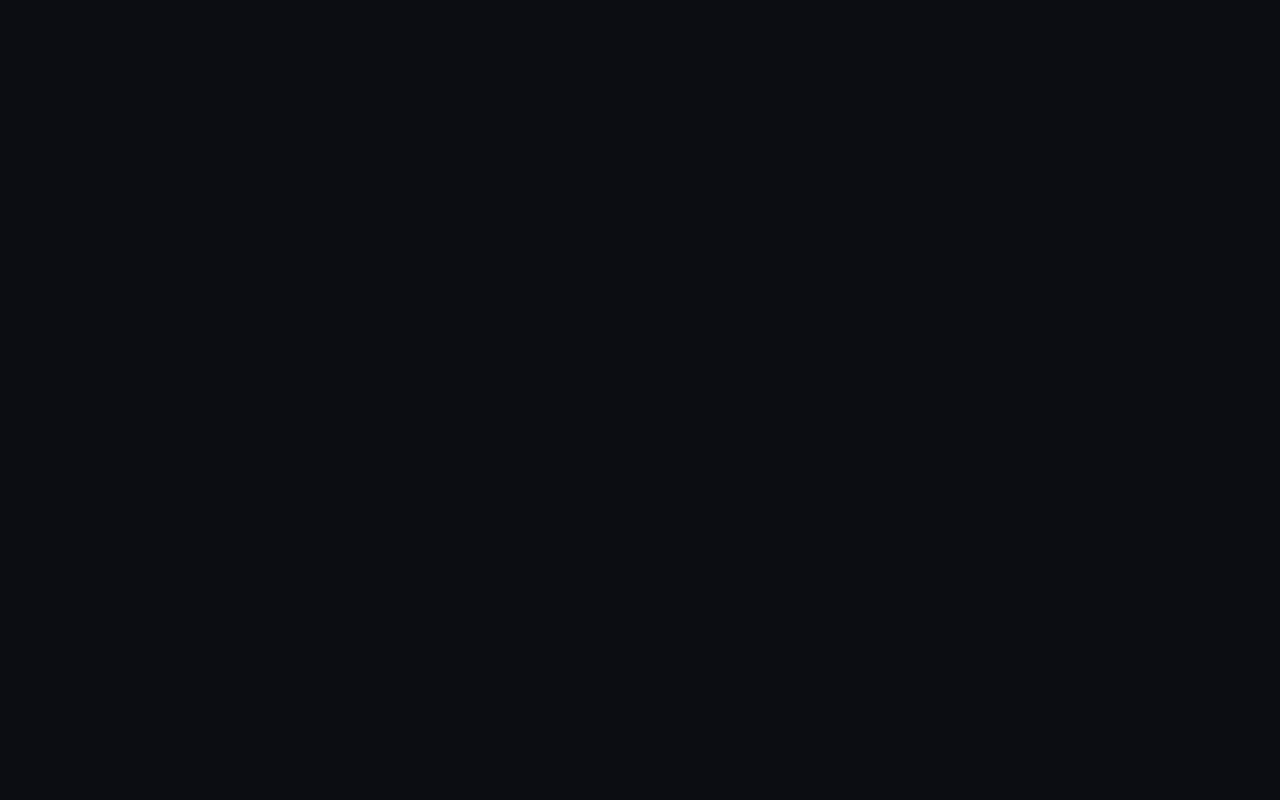
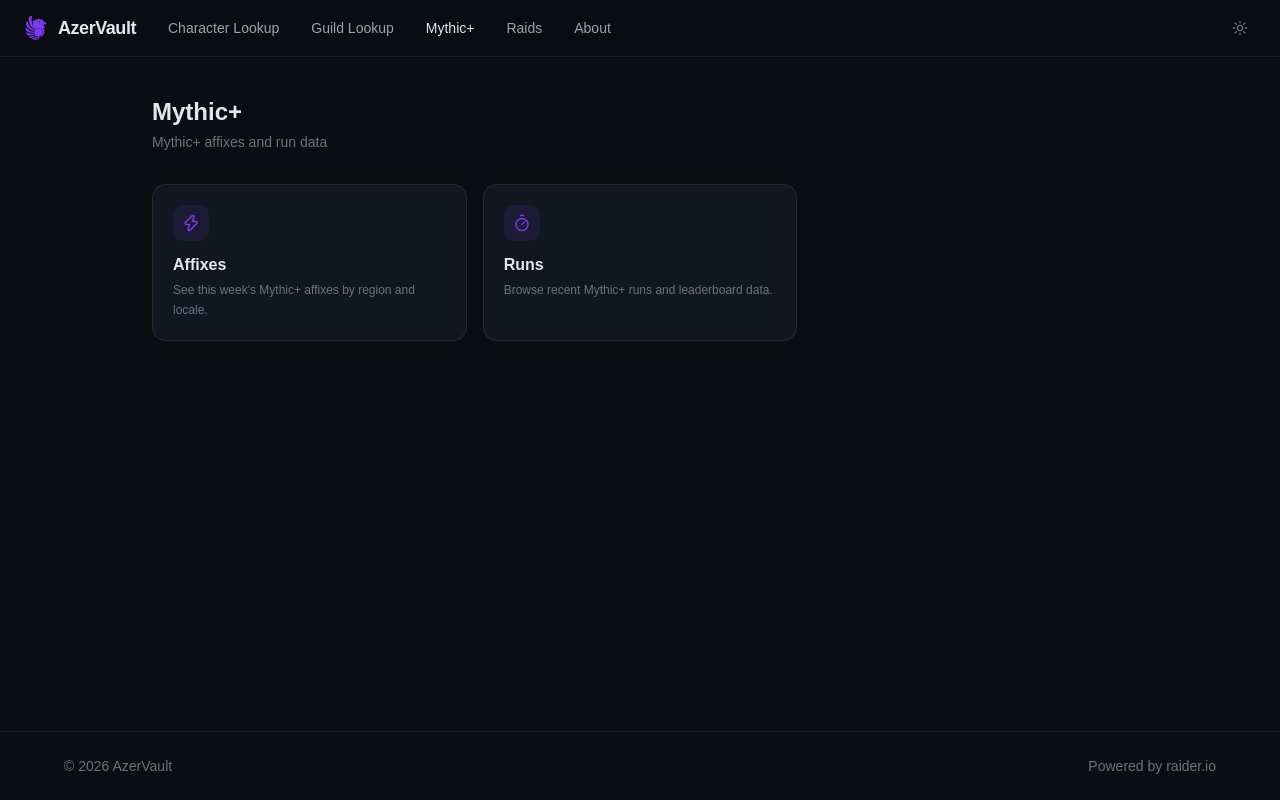
Before and after one commit to staylan123/AzerVault, a React (Vite) app: page /mythic-plus in a window 1280 px wide. Before the commit this address had no page. Built offline with nearby package versions, Linux system fonts and the light colour scheme.

Commit message:
separate affix page into nested mythic page

```diff
--- a/src/App.tsx
+++ b/src/App.tsx
@@ -4,19 +4,21 @@ import CharacterSearch from "@/pages/character/CharacterSearch"
 import CharacterPage from "@/pages/character/CharacterPage"
 import AffixesPage from "@/pages/affixes/AffixesPage"
 import GuildSearch from "@/pages/guild/GuildSearch"
+import MythicPlusPage from "@/pages/mythic-plus/MythicPlusPage"
+import MythicRunsPage from "@/pages/mythic-plus/MythicRunsPage"
 import GuildPage from "@/pages/guild/GuildPage"
 import About from "@/pages/about/About"
 import RaidPage from "@/pages/raid/RaidPage"
 import HallOfFamePage from "@/pages/raid/HallOfFamePage"
 import BossRankingsPage from "@/pages/raid/BossRankingsPage"
 import RaidRankingsPage from "@/pages/raid/RaidRankingsPage"
+import NotFoundPage from "@/pages/not-found/NotFoundPage"
 
 const App = () => (
   <Routes>
     <Route path="/" element={<Home />} />
     <Route path="/character" element={<CharacterSearch />} />
     <Route path="/character/:region/:realm/:name" element={<CharacterPage />} />
-    <Route path="/affixes" element={<AffixesPage />} />
     <Route path="/guild" element={<GuildSearch />} />
     <Route path="/guild/:region/:realm/:name" element={<GuildPage />} />
     <Route path="/raid" element={<RaidPage />} />
@@ -26,7 +28,11 @@ const App = () => (
     <Route path="/raid/boss-rankings/:expansionId/:raid/:boss/:difficulty/:region" element={<BossRankingsPage />} />
     <Route path="/raid/raid-rankings" element={<RaidRankingsPage />} />
     <Route path="/raid/raid-rankings/:expansionId/:raid/:difficulty/:region" element={<RaidRankingsPage />} />
+    <Route path="/mythic-plus" element={<MythicPlusPage />} />
+    <Route path="/mythic-plus/affixes" element={<AffixesPage />} />
+    <Route path="/mythic-plus/runs" element={<MythicRunsPage />} />
     <Route path="/about" element={<About />} />
+    <Route path="*" element={<NotFoundPage />} />
   </Routes>
 )
 
--- a/src/components/navbar/Navbar.tsx
+++ b/src/components/navbar/Navbar.tsx
@@ -7,7 +7,7 @@ import { useTheme } from "@/context/ThemeContext"
 const NAV_LINKS = [
   { to: "/character", label: "Character Lookup" },
   { to: "/guild", label: "Guild Lookup" },
-  { to: "/affixes", label: "Affixes" },
+  { to: "/mythic-plus", label: "Mythic+" },
   { to: "/raid", label: "Raids" },
   { to: "/about", label: "About" },
 ]
--- a/src/pages/affixes/AffixesPage.tsx
+++ b/src/pages/affixes/AffixesPage.tsx
@@ -1,4 +1,6 @@
 import { useState, useEffect } from "react"
+import { Link } from "react-router-dom"
+import { ChevronLeft } from "lucide-react"
 import { motion } from "framer-motion"
 import { useAffixes } from "@/hooks/useAffixes"
 import Navbar from "@/components/navbar/Navbar"
@@ -31,6 +33,14 @@ const AffixesPage = () => {
       <Navbar />
 
       <main className="mx-auto w-full max-w-4xl flex-1 px-6 pb-12 pt-24">
+        <Link
+          to="/mythic-plus"
+          className="mb-6 inline-flex items-center gap-1 text-sm text-text-muted transition-colors hover:text-text-primary"
+        >
+          <ChevronLeft size={15} />
+          Mythic+
+        </Link>
+
         <form onSubmit={handleSubmit} className="flex flex-wrap items-end gap-3">
           <div className="flex flex-col gap-1.5">
             <label className="text-xs uppercase tracking-widest text-text-muted">Region</label>
--- /dev/null
+++ b/src/pages/mythic-plus/MythicPlusPage.tsx
@@ -0,0 +1,54 @@
+import { Link } from "react-router-dom"
+import { Zap, Timer } from "lucide-react"
+import Navbar from "@/components/navbar/Navbar"
+import Footer from "@/components/footer/Footer"
+
+const CARDS = [
+  {
+    to: "/mythic-plus/affixes",
+    icon: Zap,
+    title: "Affixes",
+    description: "See this week's Mythic+ affixes by region and locale.",
+  },
+  {
+    to: "/mythic-plus/runs",
+    icon: Timer,
+    title: "Runs",
+    description: "Browse recent Mythic+ runs and leaderboard data.",
+  },
+]
+
+const MythicPlusPage = () => (
+  <div className="flex min-h-screen flex-col bg-background">
+    <Navbar />
+
+    <main className="mx-auto w-full max-w-5xl flex-1 px-6 pb-12 pt-24">
+      <div className="mb-8">
+        <h1 className="text-2xl font-semibold text-text-primary">Mythic+</h1>
+        <p className="mt-1 text-sm text-text-muted">Mythic+ affixes and run data</p>
+      </div>
+
+      <div className="grid grid-cols-1 gap-4 sm:grid-cols-2 lg:grid-cols-3">
+        {CARDS.map(({ to, icon: Icon, title, description }) => (
+          <Link
+            key={to}
+            to={to}
+            className="group flex flex-col gap-3 rounded-xl border border-border bg-surface p-5 transition-colors hover:border-primary/40 hover:bg-surface/80"
+          >
+            <div className="flex h-9 w-9 items-center justify-center rounded-lg bg-primary/10 text-primary transition-colors group-hover:bg-primary/20">
+              <Icon size={18} />
+            </div>
+            <div>
+              <p className="font-semibold text-text-primary">{title}</p>
+              <p className="mt-1 text-xs text-text-muted leading-relaxed">{description}</p>
+            </div>
+          </Link>
+        ))}
+      </div>
+    </main>
+
+    <Footer />
+  </div>
+)
+
+export default MythicPlusPage
--- /dev/null
+++ b/src/pages/mythic-plus/MythicRunsPage.tsx
@@ -0,0 +1,24 @@
+import { Link } from "react-router-dom"
+import { ChevronLeft } from "lucide-react"
+import Navbar from "@/components/navbar/Navbar"
+import Footer from "@/components/footer/Footer"
+
+const MythicRunsPage = () => (
+  <div className="flex min-h-screen flex-col bg-background">
+    <Navbar />
+
+    <main className="mx-auto w-full max-w-5xl flex-1 px-6 pb-12 pt-24">
+      <Link
+        to="/mythic-plus"
+        className="mb-6 inline-flex items-center gap-1 text-sm text-text-muted transition-colors hover:text-text-primary"
+      >
+        <ChevronLeft size={15} />
+        Mythic+
+      </Link>
+    </main>
+
+    <Footer />
+  </div>
+)
+
+export default MythicRunsPage
```
